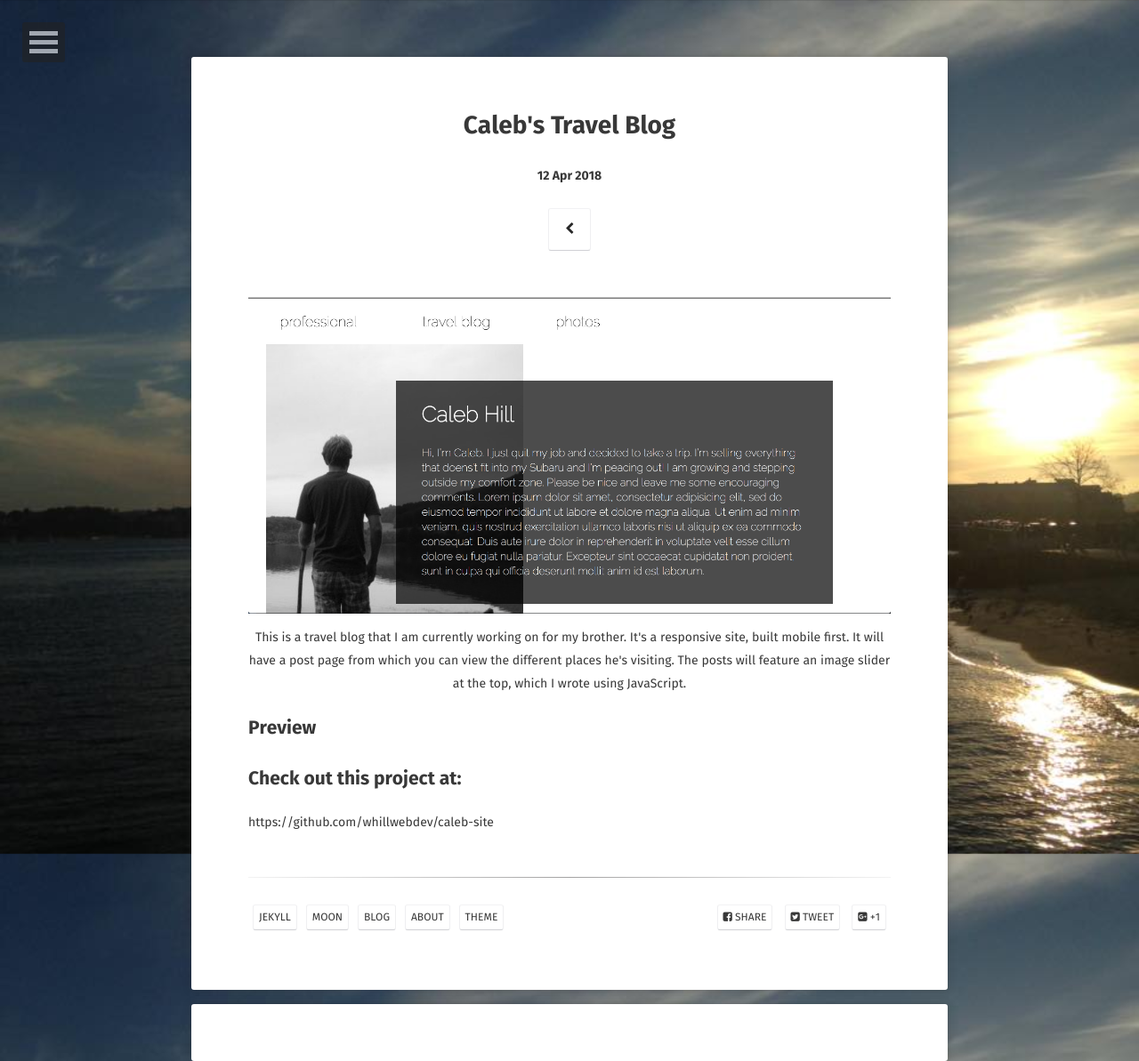
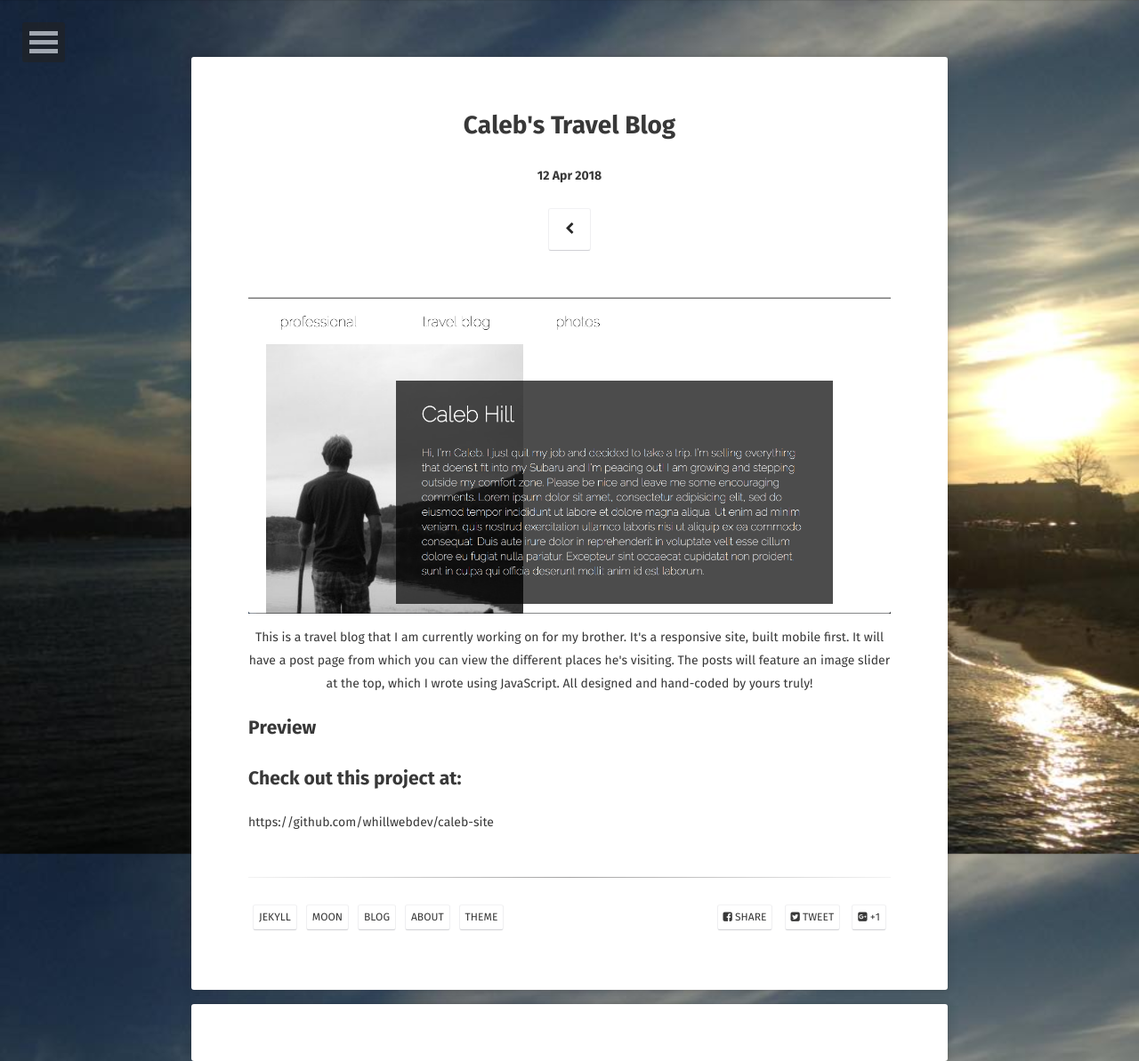
Before and after one commit to whillwebdev/whillwebdev.github.io, a Jekyll site: the page built from _posts/2018-04-15-caleb-site.md, in a window 1280 px wide. Shown: the whole page at 89% size. Built offline with Jekyll 4.4.1, drawn with Linux system fonts in a browser that asks for light colours; some web fonts are replaced; comment, search, counter and statistics services are not loaded.

Commit message:
minor updates

```diff
--- a/_posts/2018-04-15-caleb-site.md
+++ b/_posts/2018-04-15-caleb-site.md
@@ -19,7 +19,8 @@ comments: true
 
 <center>This is a travel blog that I am currently working on for my brother. It's a responsive site, built
 mobile first. It will have a post page from which you can view the different places he's visiting. The posts
-will feature an image slider at the top, which I wrote using JavaScript.</center>
+will feature an image slider at the top, which I wrote using JavaScript. All designed and hand-coded by yours truly!
+</center>
 
 ## Preview
 
```
Also changed, not shown: _posts/2018-04-02-purelyamanda.md (+2 -2 lines), _posts/2018-04-07-footer-example.md (+1 -1 lines).
